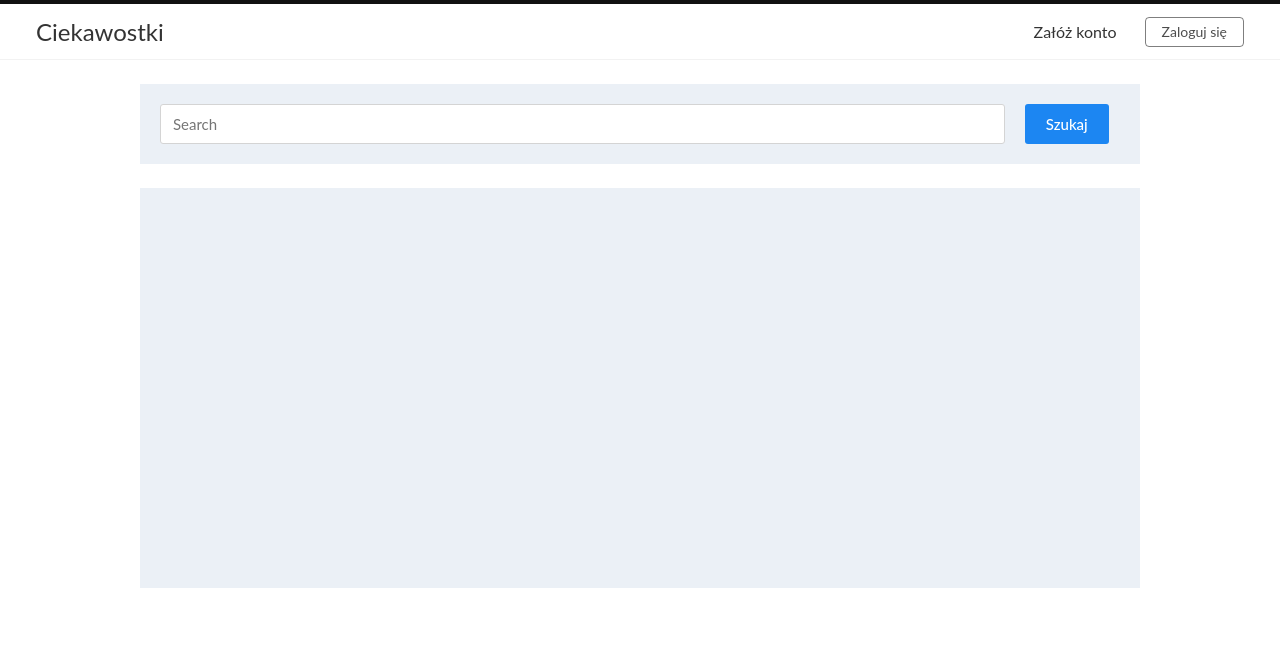
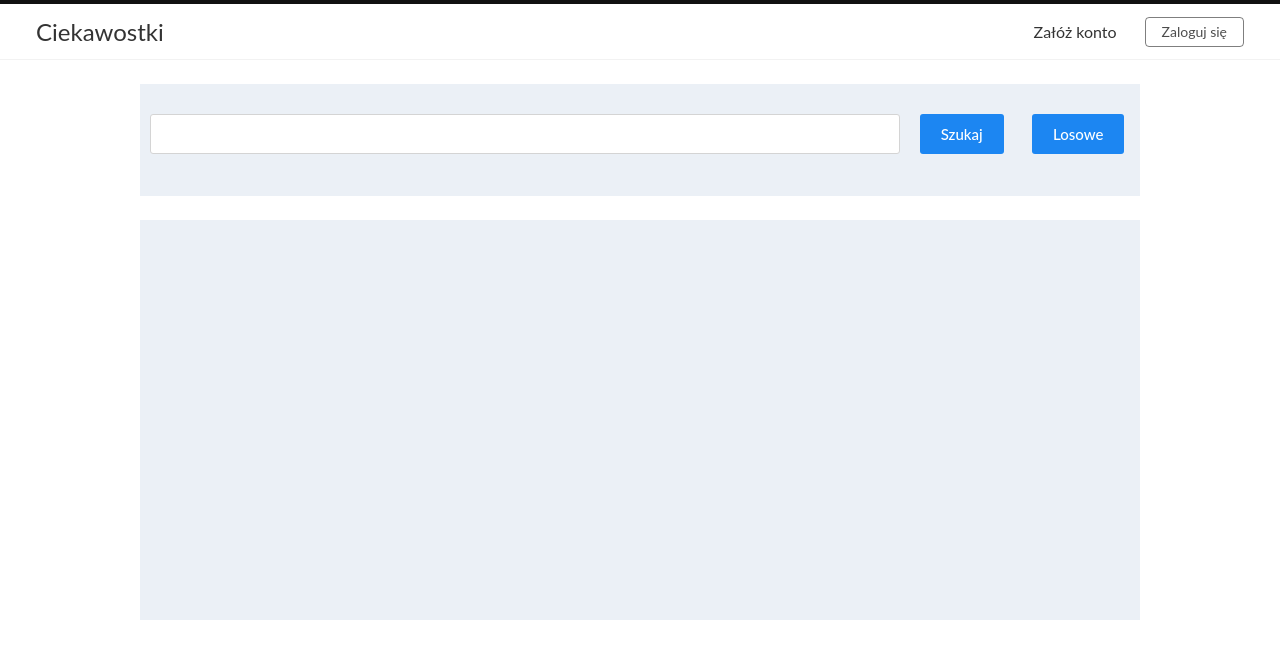
Before and after one commit to wybryk/BazaCiekawostek, a PHP site: page / in a window 1280 px wide. Shown: the top 659 px of the page. Run offline with PHP 8.4, Linux system fonts and the light colour scheme.

Commit message:
wyszukiwanie rekordów

```diff
--- a/dist/css/style.css
+++ b/dist/css/style.css
@@ -119,13 +119,23 @@ body {
       text-align: center;
     }
     #main #search-box {
-        padding: 20px;
+        padding: 10px;
         background: #ebf0f6;
         margin-top: 24px;
         margin-bottom: 24px;
     }
+    #main #search-box #name-form{
+      margin-top: 20px;
+      float: left;
+      width: 90%;
+    }
+    #main #search-box #random-form{
+      margin-top: 20px;
+      float: left;
+      width: auto;
+    }
     #main #search-box #search-docs{
-        width: 88%;
+        width: 85%;
         float: left;
         margin-right: 20px;
     }
@@ -158,6 +168,10 @@ body {
       width: 400px;
       height: 346px;
     }
+    table{
+      font-size: 25px;
+      text-align: left;
+    }
     .error{
       margin-bottom: 10px;
     }
--- a/index.php
+++ b/index.php
@@ -1,6 +1,7 @@
 <?php
   session_start();
 ?>
+
 <!DOCTYPE html>
 <html>
 <head>
@@ -37,10 +38,29 @@
 	</div>
   <div id="main">
     <div id="search-box">
-      <input type="text" id="search-docs" name="q" data-component="livesearch" data-append-forms="#search-form" data-min="1" data-target="#docs-search-results" data-url="/ajax/redactor/docs/search/" placeholder="Search" />
-      <button type="submit" class="buton" onclick="getValue()">Szukaj</button>
+      <form action="selectCiekawostka.php" method="post" id="name-form">
+        <input type="text" id="search-docs" name="name" />
+        <button type="submit" class="buton" >Szukaj</button>
+      </form>
+      <form action="randomRecord.php" method="post" id="random-form">
+        <button type="submit" class="buton" >Losowe</button>
+      </form>
+      <form style="clear: both"></form>
     </div>
     <div id="results">
+      <table>
+        <tbody>
+        <?php
+        if(isset($_SESSION['exist']) && $_SESSION['exist'] == true){
+          $tab_dane = $_SESSION['dane'];
+          for($i=0; $i<$_SESSION['size']; $i++)
+            echo "<tr><td><b>{$tab_dane[$i][0]}</b></td></tr><tr><td>{$tab_dane[$i][1]}</td></tr>\n";
+          unset($_SESSION['dane']);
+          $_SESSION['exist'] = false;
+        }
+        ?>
+        </tbody>
+      </table>
     </div>
   </div>
 </body>
```
Also changed, not shown: randomRecord.php (added, +34 -0 lines), selectCiekawostka.php (added, +34 -0 lines).
